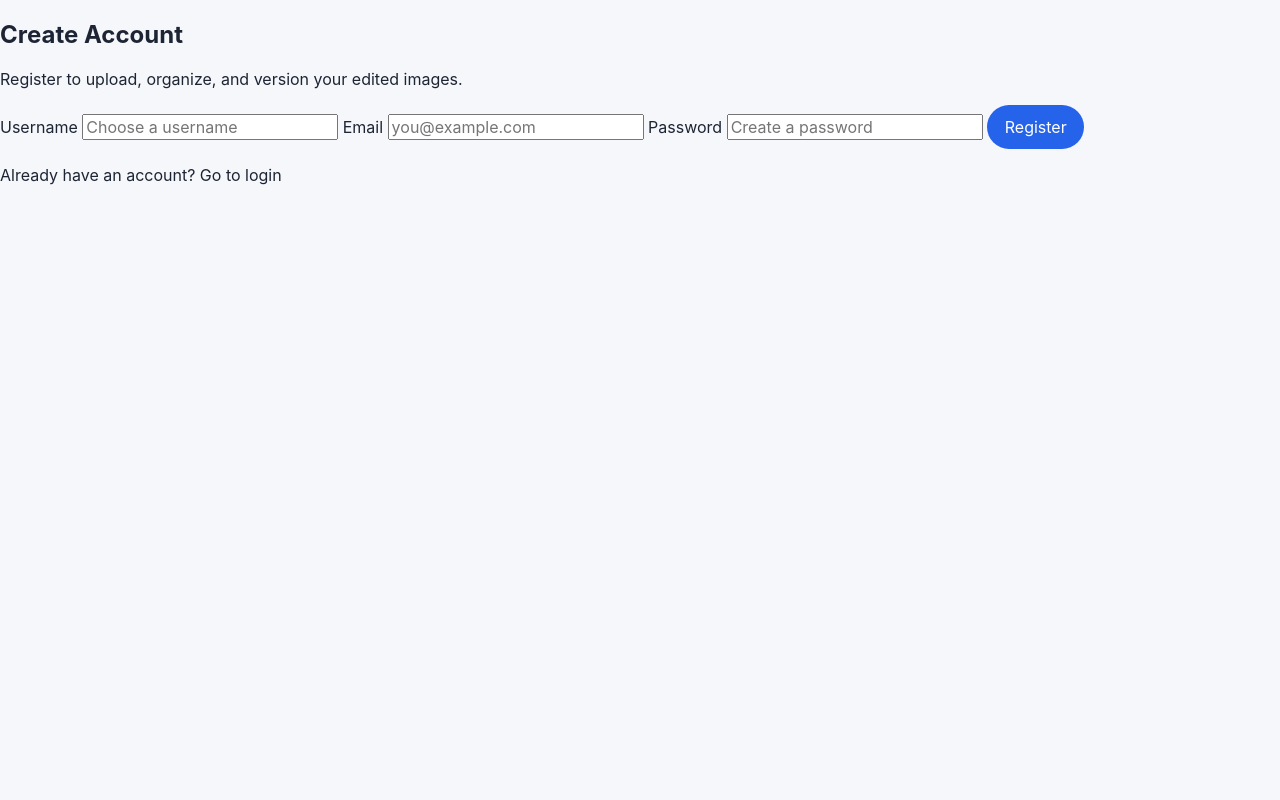
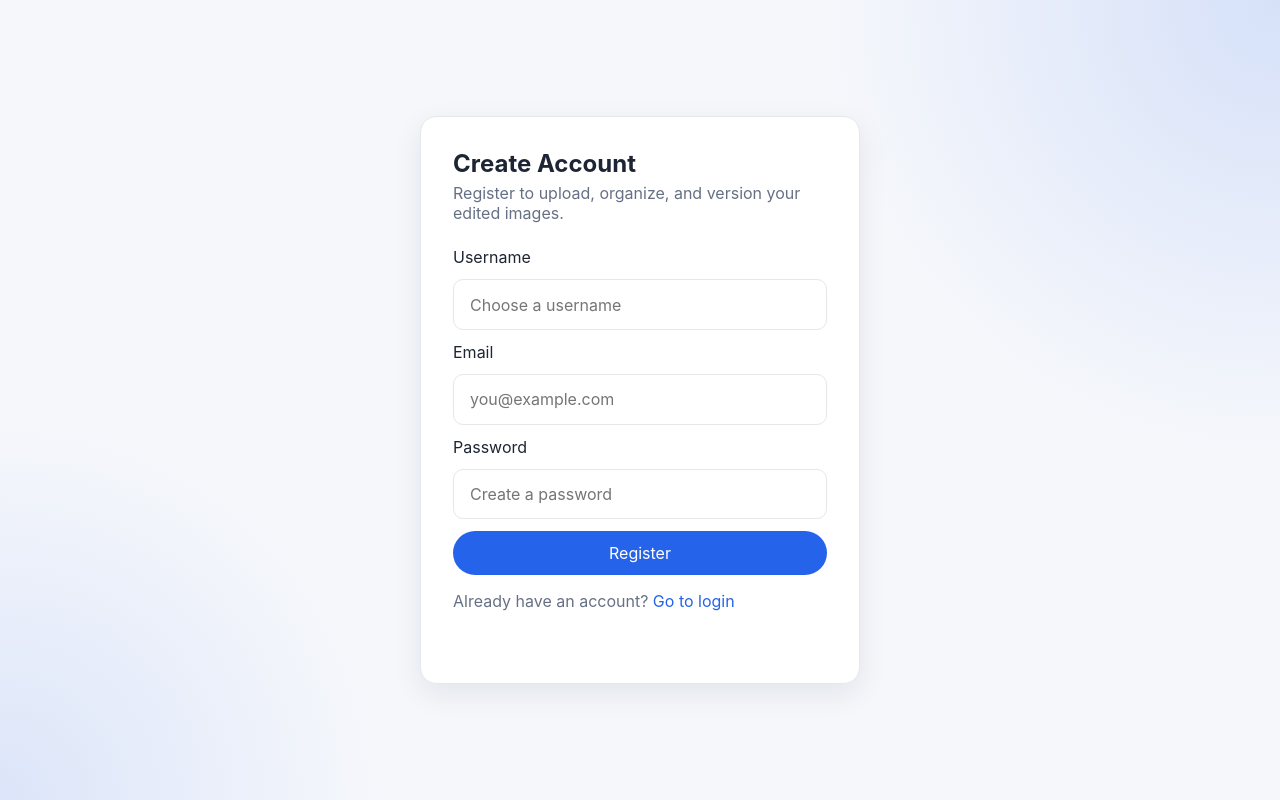
Before and after one commit to jah1044/CPSC427, a plain HTML site: page photo editor/Frontend/pages/register.html in a window 1280 px wide. Drawn offline with Linux system fonts and the light colour scheme.

Commit message:
fix register page styling to match login page

```diff
--- a/photo editor/Frontend/css/register.css
+++ b/photo editor/Frontend/css/register.css
@@ -1,2 +1,2 @@
 /* [04/21/2026] register page uses the same auth card layout */
-@import url("./index.css");
+@import url("./login.css");
```
